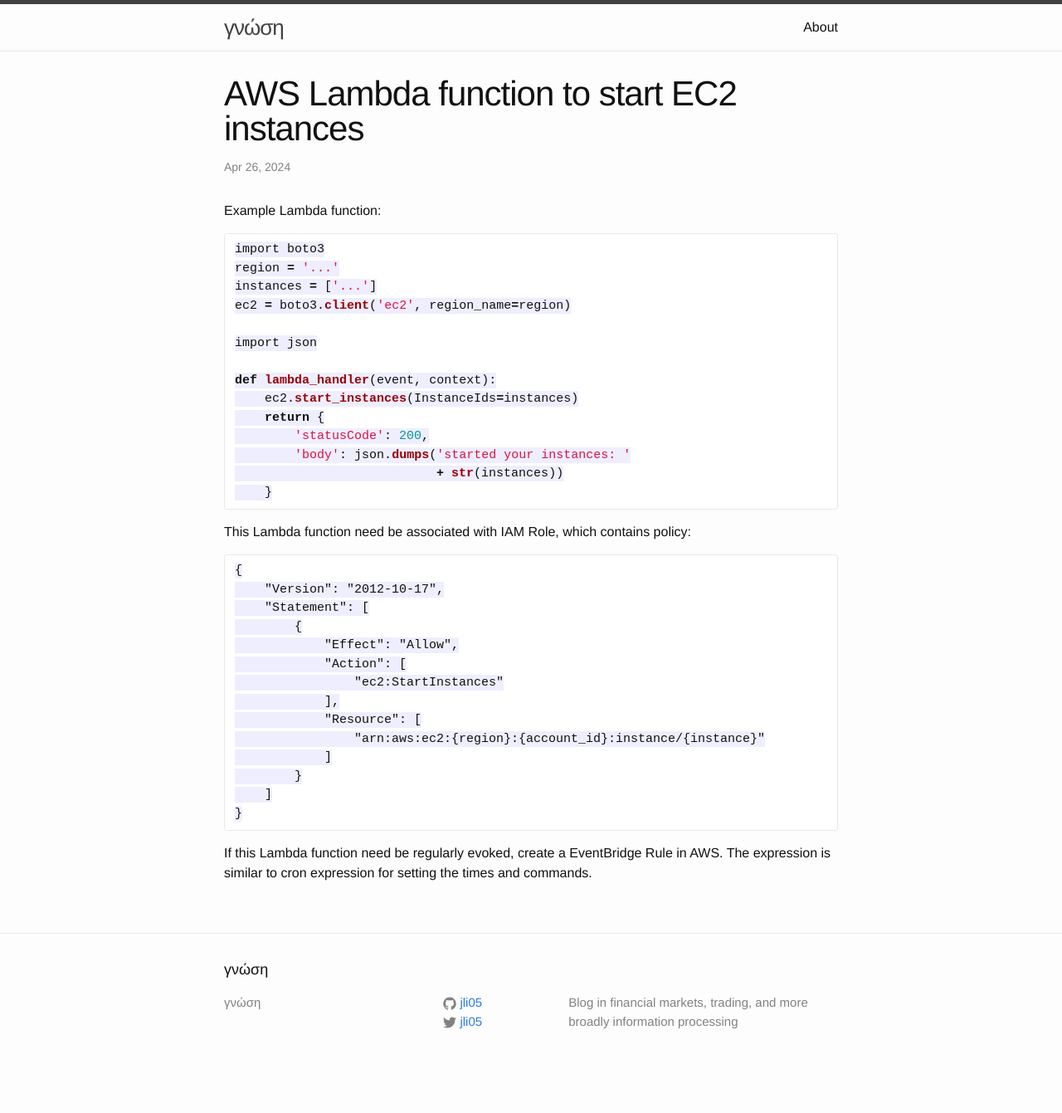
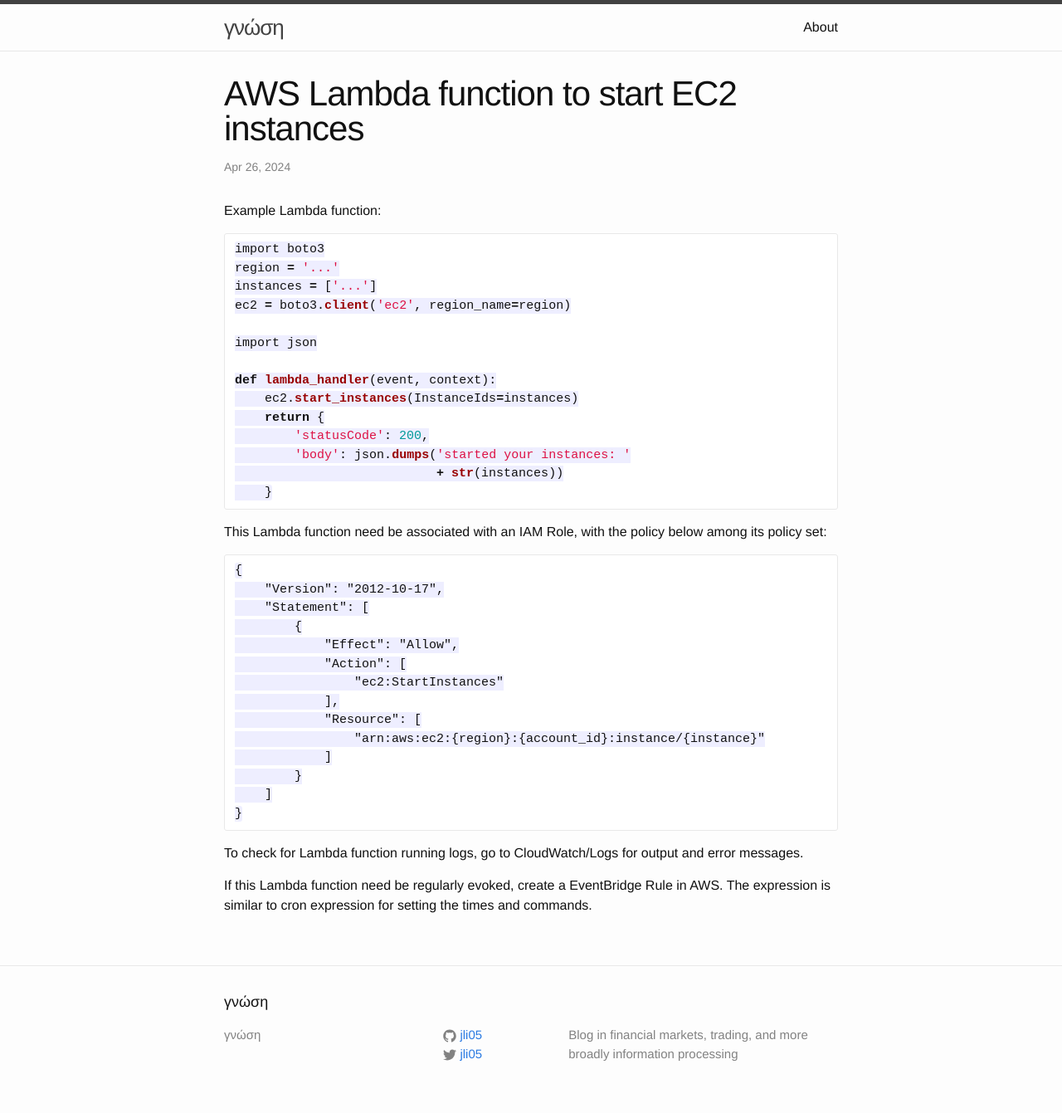
Before and after one commit to jli05/jli05.github.io, a Jekyll site: the page built from _posts/2024-04-26-AWS-Lambda-to-Start-EC2-Instances.md, in a window 1280 px wide. Shown: the whole page at 83% size. Built offline with Jekyll 4.4.1, drawn with Linux system fonts in a browser that asks for light colours; before the commit the page ends 1302 px from its top, so only the background shows below that.

Commit message:
add mention of CloudWatch logs

````diff
--- a/_posts/2024-04-26-AWS-Lambda-to-Start-EC2-Instances.md
+++ b/_posts/2024-04-26-AWS-Lambda-to-Start-EC2-Instances.md
@@ -22,7 +22,7 @@
     }
 ```
 
-This Lambda function need be associated with IAM Role, which contains policy:
+This Lambda function need be associated with an IAM Role, with the policy below among its policy set:
 
 ```
 {
@@ -41,4 +41,6 @@
 }
 ```
 
+To check for Lambda function running logs, go to CloudWatch/Logs for output and error messages.
+
 If this Lambda function need be regularly evoked, create a EventBridge Rule in AWS. The expression is similar to cron expression for setting the times and commands.
````
